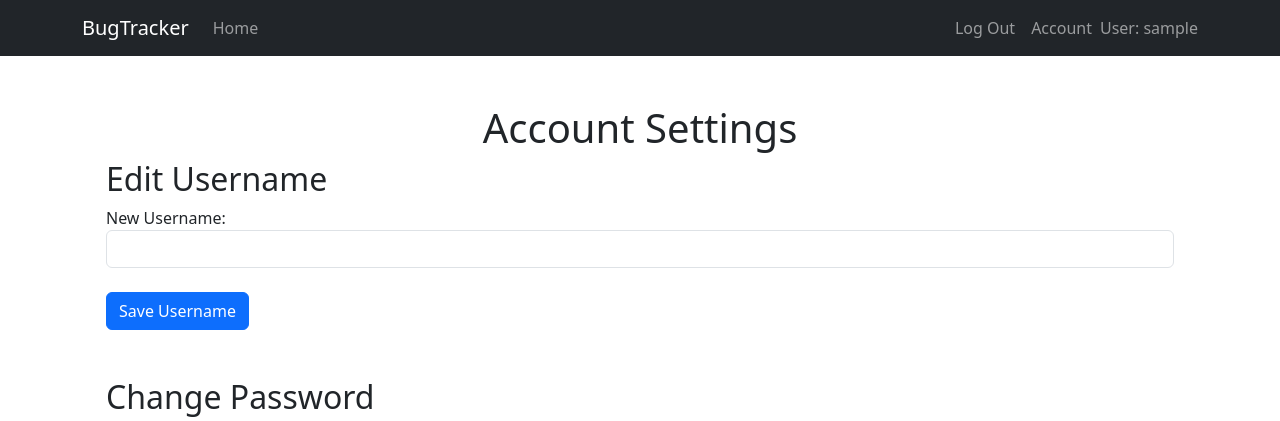
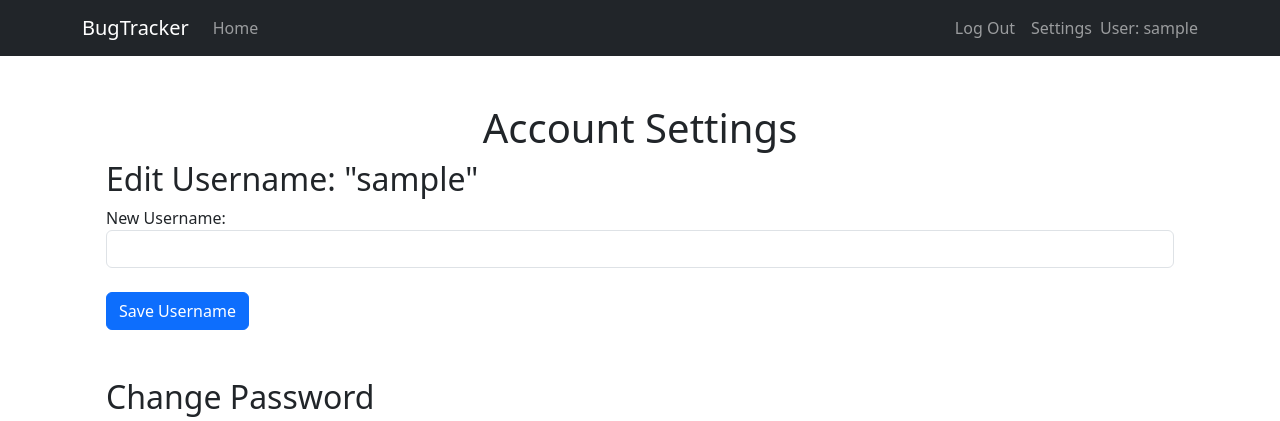
Before and after one commit to jimmydice/bugtracker23, a Flask app: page /account-settings in a window 1280 px wide. Shown: the top 421 px of the page. Run offline with Flask 3, Linux system fonts and the light colour scheme; the visitor is signed in with stand-in values (Sample User, id 1).

Commit message:
user settings finished

```diff
--- a/website/templates/account_settings.html
+++ b/website/templates/account_settings.html
@@ -6,7 +6,7 @@
         <div class="text-center">
             <h1>Account Settings</h1>
         </div>
-        <h2>Edit Username</h2>
+        <h2>Edit Username: "{{ current_user.username }}"</h2>
         <form method="POST" action="/update-username">
             <div class="form-group">
                 <label for="new_username">New Username:</label>
--- a/website/templates/base.html
+++ b/website/templates/base.html
@@ -41,7 +41,7 @@
                     <a class="nav-link" href="/logout">Log Out</a>
                 </li>
                 <li class="nav-item">
-                    <a class="nav-link" href="/account-settings">Account</a>
+                    <a class="nav-link" href="/account-settings">Settings</a>
                 </li>
             </ul>
             <div class="ml-auto"> <!-- Wrap the Welcome message in a div with ml-auto class -->
--- a/website/templates/index.html
+++ b/website/templates/index.html
@@ -88,4 +88,7 @@
             </div>
         </div>
     </div>
+    <br />
+    <br />
+    <br />
 {% endblock %}
```
